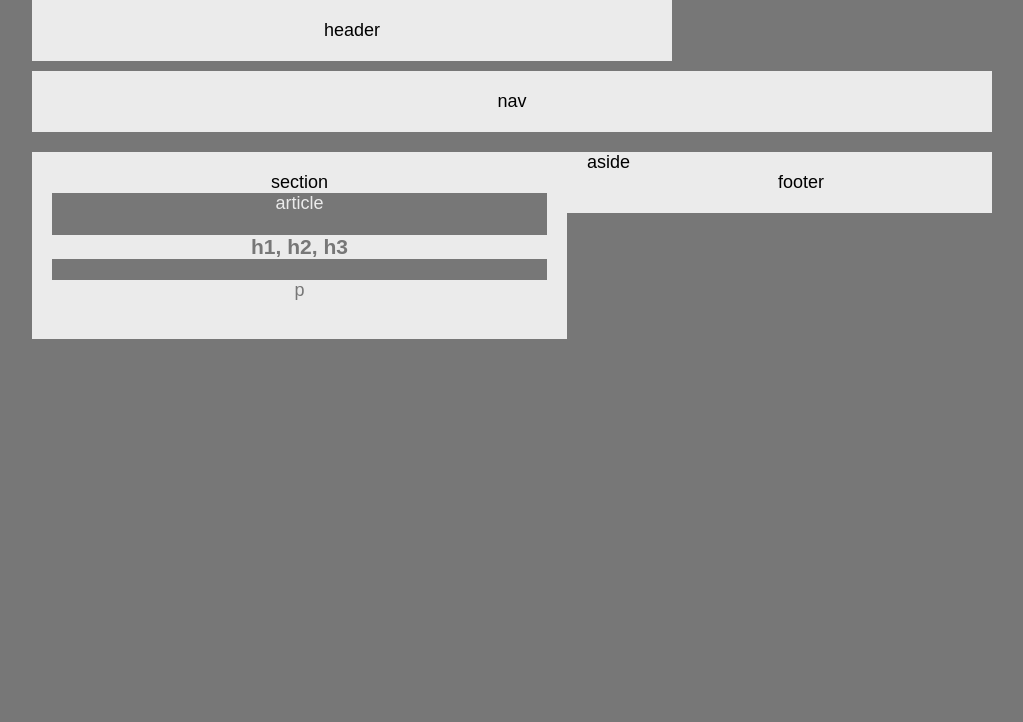
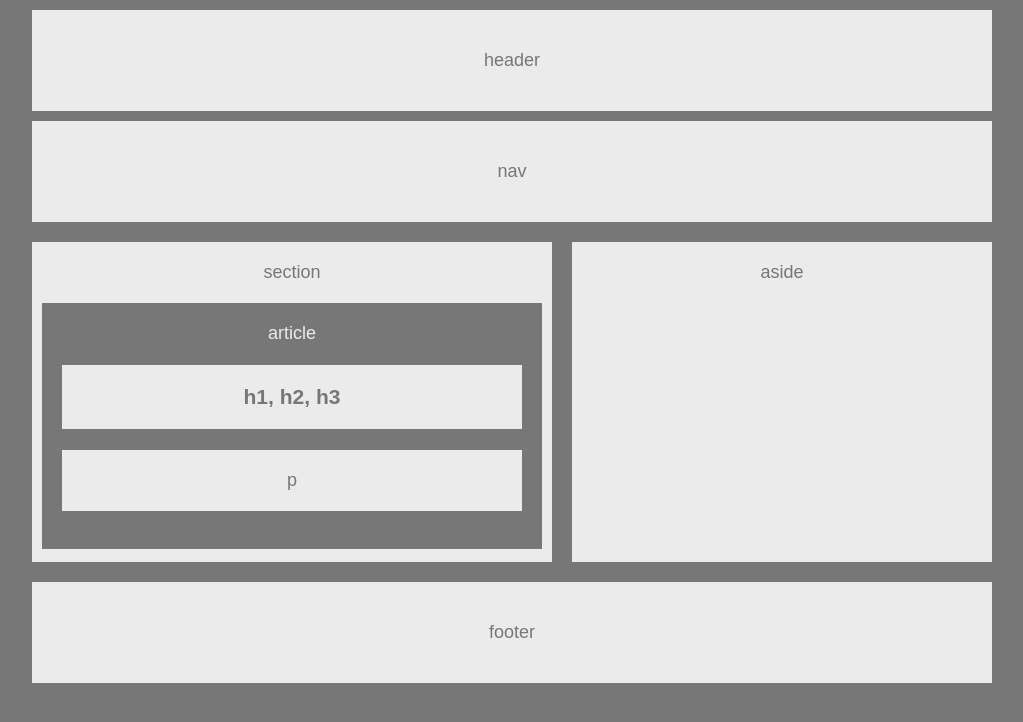
Before and after one commit to buenviajex/buenviajex.github.io, a plain HTML site: page index.html in a window 1280 px wide. Shown: the whole page, without its empty margins (128-1151 px from the left). Drawn offline with Linux system fonts and the light colour scheme.

Commit message:
updated html and css

```diff
--- a/style.css
+++ b/style.css
@@ -1,64 +1,83 @@
 body {
-    font-family: 'Arial', 'Helvetica Neue', Helvetica, sans-serif;
-    color: ;#777;
+    font-family: Arial, Helvetica Neue, Helvetica, sans-serif;
+    color: #777;
     background: #777;
     width: 960px;
     font-size: 18px;
-    margin: auto
+    text-align: center;
+    margin: auto;
+
 }
 
 header {
     background: #ebebeb;
-    padding: 20px;
-    text-align: center;
-    width: 600px;
+    padding: 40px;
     margin-bottom: 10px;
+    margin-top: 10px;
 }
 
 nav {
     background: #ebebeb;
-    padding: 20px;
-    text-align: center;
+    padding: 40px;
     margin-bottom: 20px;
 }
 
 section{
     background: #ebebeb;
-    padding: 20px;
-    position: relative;
-    width: 495px;
-    text-align: center;
+    width: 520px;
+    height: 300px;
     float: left;
+    padding-top: 20px;
     margin-right: 20px;
+
+
 }
 
+aside {
+    background: #ebebeb;
+    padding-top: 20px;
+    width: 420px;
+    height: 300px;
+    float: left;
+
+}
+
+.box-set {
+    position: relative;
+    margin-bottom: 20px;
+}
 article {
     color: #ebebeb;
     background: #777;
-    clear: both;
+    width: 460px;
+    padding: 20px;
+    margin: 20px 10px 20px 10px;
+
+
+
+
 }
 
 h1 {
     color: #777;
     background: #ebebeb;
-    text-align: center;
+    width: 420px;
+    padding: 20px;
 }
 
-p{
-    color: #777;
-    background: #ebebeb;
-    text-align: center;
+p {
+   background: #ebebeb;
+   color: #777;
+   width: 420px;
+   padding: 20px;
 }
 
-aside {
-    background: #ebebeb;
-    text-align: center;
-    float: left;
-}
+
 
 footer {
     background: #ebebeb;
-    padding: 20px;
-    text-align: center;
-    display: block;
+    clear: both;
+    overflow: auto;
+    padding: 40px;
+    margin-top: 20px;
 }
```
Also changed, not shown: index.html (+5 -1 lines).
